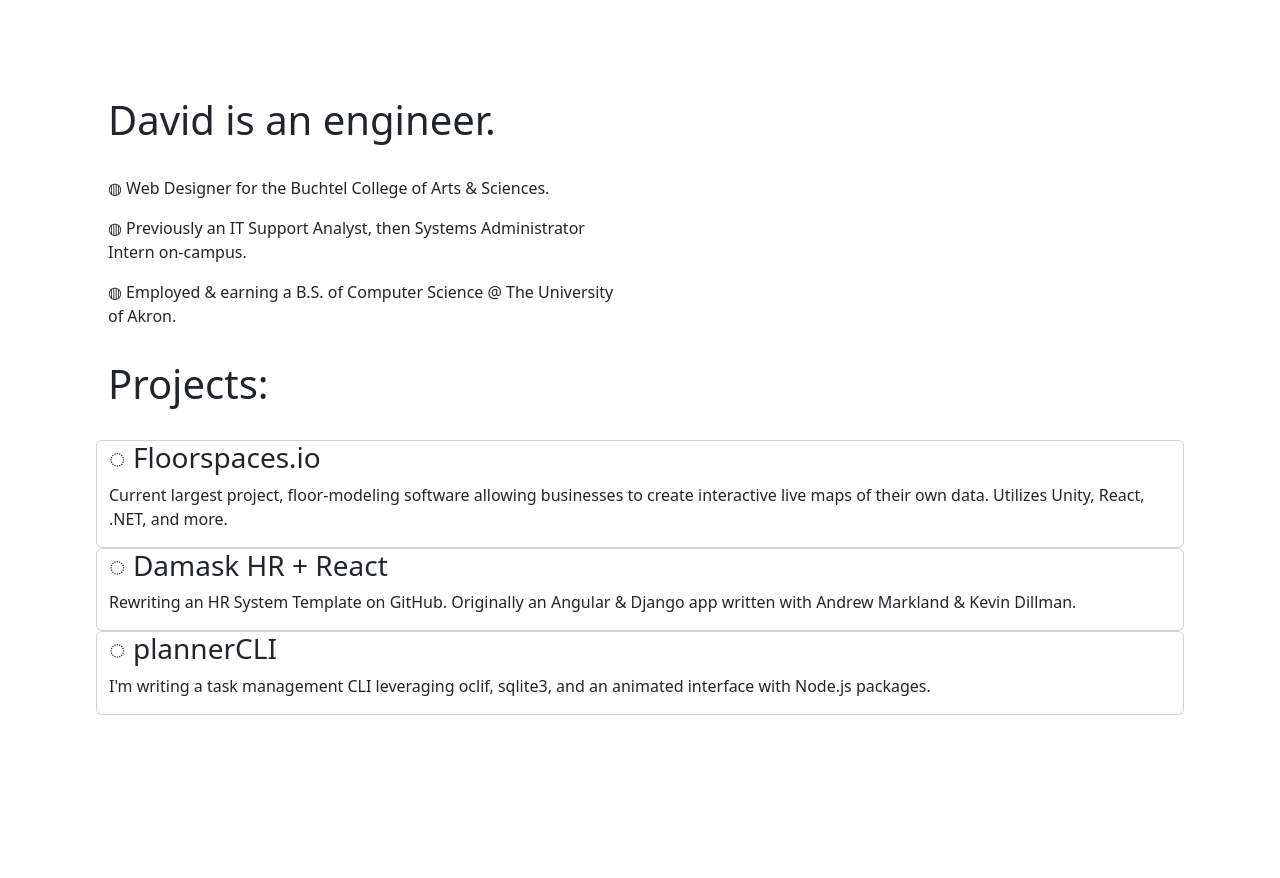
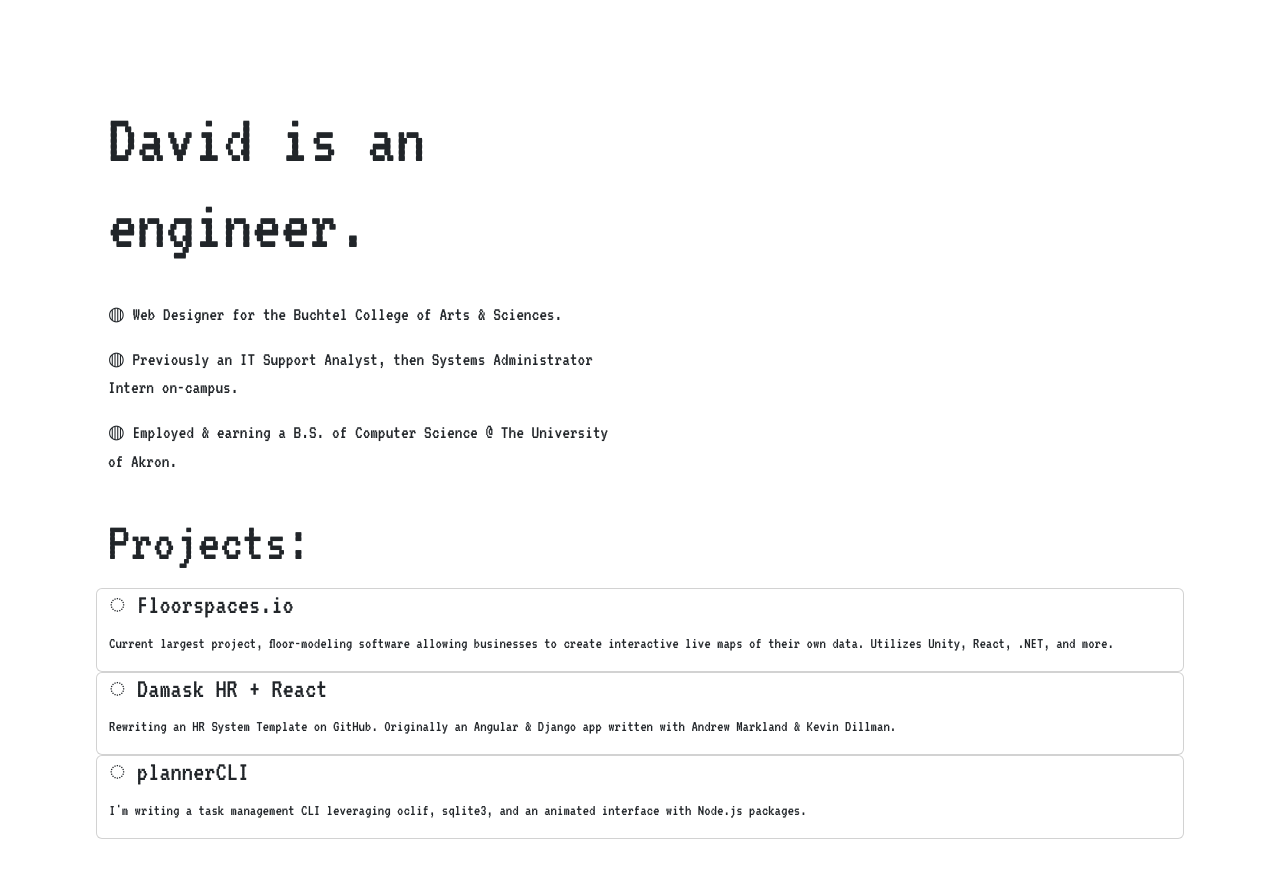
Before and after one commit to eseer-divad/davidreese.dev, a Next.js app: page / in a window 1280 px wide. Shown: the top 878 px of the page. Before the commit the page ends 811 px from the top, so only its background shows below. Built offline with nearby package versions, Linux system fonts and the light colour scheme.

Commit message:
Add VT323 Google Font

```diff
--- a/src/pages/_app.js
+++ b/src/pages/_app.js
@@ -1,9 +1,15 @@
 import '../styles/globals.css';
 import RootLayout from '../app/layout.js';
+import Head from 'next/head';
 
 function PortfolioApp({ Component, pageProps }) {
   return (
     <RootLayout>
+      <Head>
+      <link rel="preconnect" href="https://fonts.googleapis.com" />
+      <link rel="preconnect" href="https://fonts.gstatic.com" crossorigin />
+      <link href="https://fonts.googleapis.com/css2?family=VT323&display=swap" rel="stylesheet" />
+      </Head>
       <Component {...pageProps} />
     </RootLayout>
   );
--- a/src/pages/index.js
+++ b/src/pages/index.js
@@ -47,7 +47,7 @@ export default function Home() {
             </div>
             <div class="col"></div>
           </div>
-          <h1 className={index_styles.title}>
+          <h1 className={index_styles.subtitle}>
             Projects:
           </h1>
           <div class="row">
--- a/src/styles/globals.css
+++ b/src/styles/globals.css
@@ -1,7 +1,7 @@
 :root {
   --max-width: 1100px;
   --border-radius: 12px;
-  --font-mono: ui-monospace, Menlo, Monaco, "Cascadia Mono", "Segoe UI Mono",
+  --font-mono: 'VT323', ui-monospace, Menlo, Monaco, "Cascadia Mono", "Segoe UI Mono",
     "Roboto Mono", "Oxygen Mono", "Ubuntu Monospace", "Source Code Pro",
     "Fira Mono", "Droid Sans Mono", "Courier New", monospace;
 
@@ -87,6 +87,7 @@ html,
 body {
   max-width: 100vw;
   overflow-x: hidden;
+  font-family: var(--font-mono);
 }
 
 body {
--- a/src/styles/index.module.css
+++ b/src/styles/index.module.css
@@ -5,14 +5,24 @@
   align-items: left;
   padding: 6rem;
   min-height: 100vh;
+  font-family: "VT323", monospace;
+  font-weight: 400;
+  font-style: normal;
 }
 
 .title {
   margin-bottom: 4vh;
+  font-size: 4.5rem;
+}
+
+.subtitle {
+  margin-bottom: 1.5vh;
+  font-size: 3.5rem;
 }
 
 .bulletPoints {
   margin-top: 0;
+  font-size: 1.2rem;
 }
 
 .description {
```
